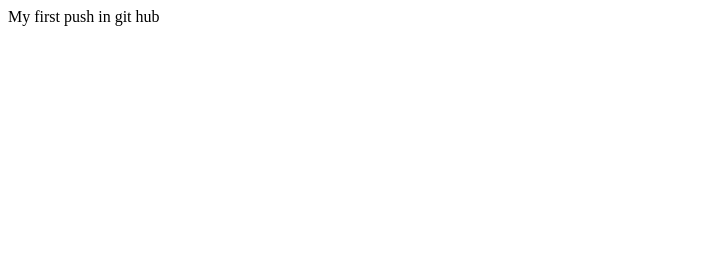
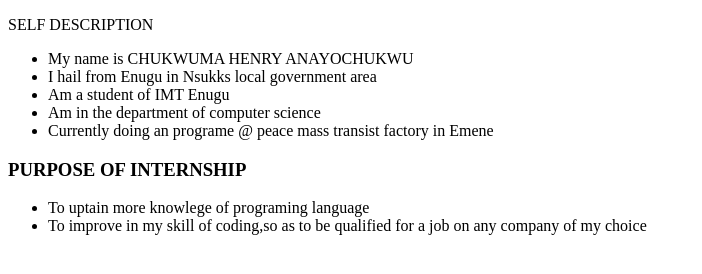
Before and after one commit to hencoplc/pmt-interns2, a plain HTML site: page index.html in a window 1280 px wide. Shown: the whole page, without its empty margins (0-702 px from the left). Drawn offline with Linux system fonts and the light colour scheme.

Commit message:
file eddited

```diff
--- a/index.html
+++ b/index.html
@@ -7,6 +7,25 @@
     <title>Document</title>
 </head>
 <body>
-    My first push in git hub
+    <p>
+    SELF DESCRIPTION
+</p>
+</h3>
+<UL>
+    <Li> My name is CHUKWUMA HENRY ANAYOCHUKWU</Li>
+    <LI>I hail from Enugu in Nsukks local government area</LI>
+    <li> Am a student of IMT <abbr title=" INSTITUTE OF MANAGEMENT AND TECHNOLOGY"></abbr> Enugu</li>
+    <li> Am in the department of computer science</li>
+    <LI> Currently doing an  programe @ peace mass transist factory in Emene</LI>
+
+
+</UL>
+<p> <h3> PURPOSE OF INTERNSHIP</h3></p>
+<ul>
+    <li>To uptain more knowlege of programing language</li>
+    <li>To improve in my skill of coding,so as to be qualified for a job on any company of my choice
+
+    </li>
+</ul>
 </body>
 </html>
```
